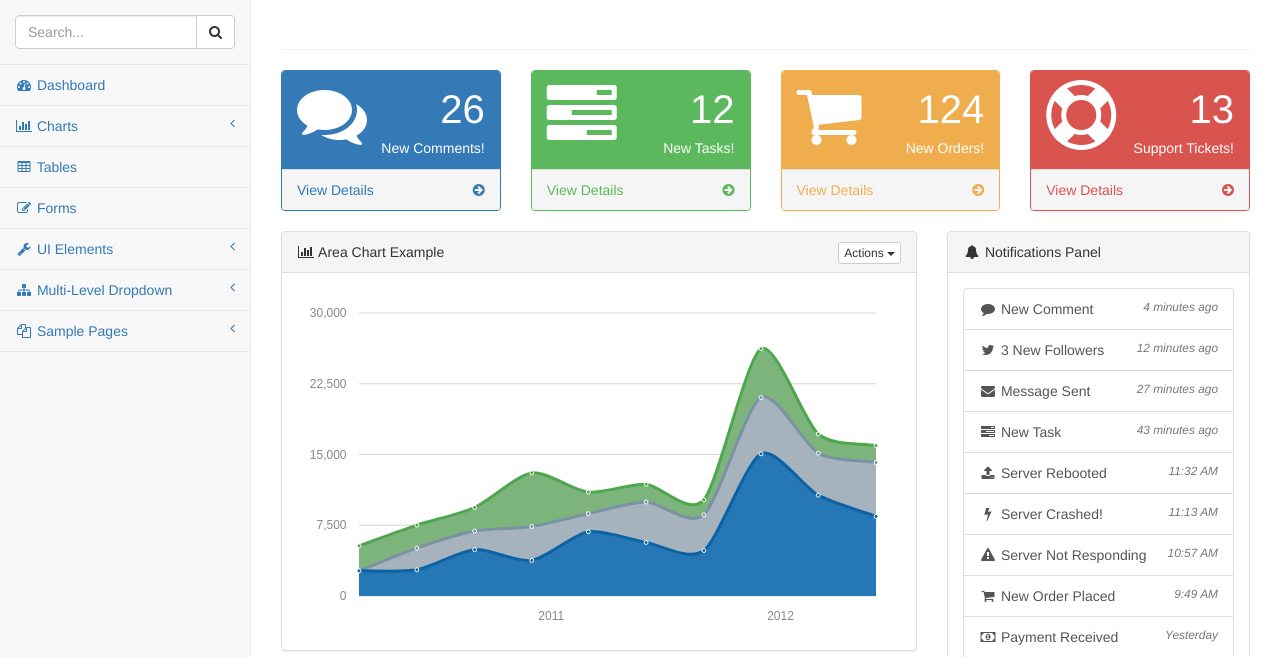
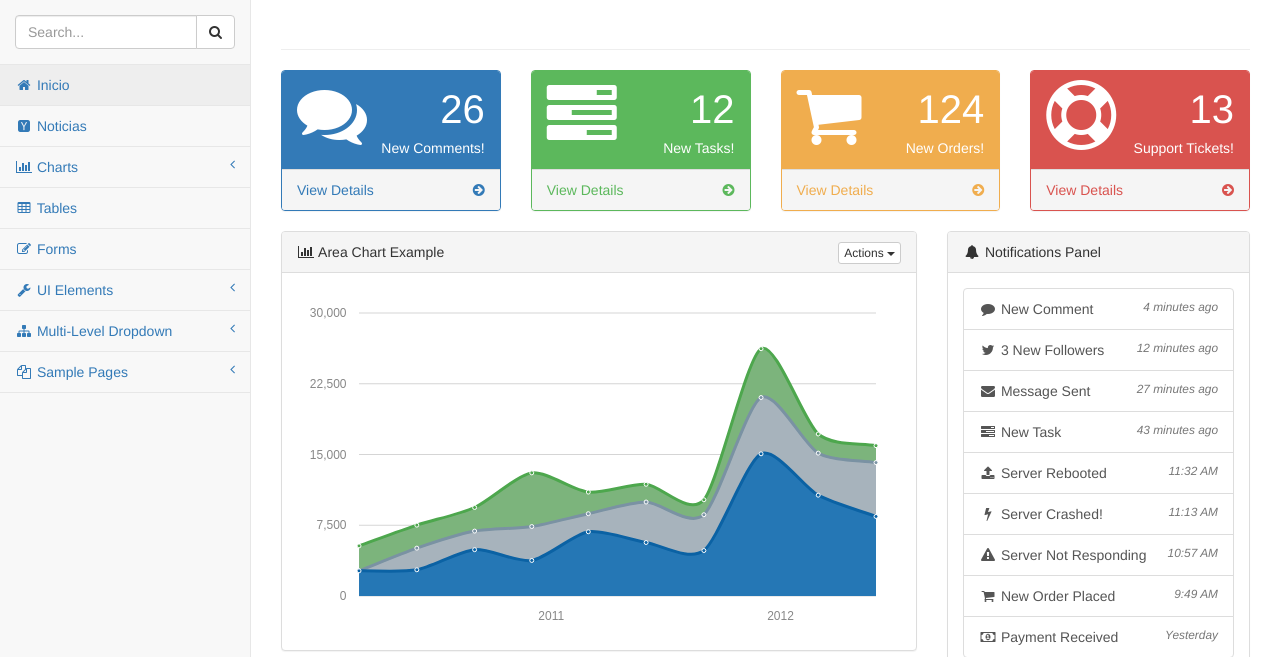
Before and after one commit to anderojas1/SIDeporte, a Django app: page / in a window 1280 px wide. Shown: the part 51-708 px from the top of the page. Run offline with Django 3.2, Linux system fonts and the light colour scheme; grey boxes labelled with a size stand in for pictures from a placeholder-image service; some libraries are stand-ins or nearby versions.

Commit message:
se ubica el render para detalles noticia

```diff
--- a/templates/startbootstrap/pages/index.html
+++ b/templates/startbootstrap/pages/index.html
@@ -250,7 +250,10 @@ Inicio
                             <!-- /input-group -->
                         </li>
                         <li>
-                            <a href="index.html"><i class="fa fa-dashboard fa-fw"></i> Dashboard</a>
+                            <a href="/"><i class="fa fa-home fa-fw"></i> Inicio</a>
+                        </li>
+                        <li>
+                            <a href="noticias/buscar"><i class="fa fa-hacker-news fa-fw"></i> Noticias</a>
                         </li>
                         <li>
                             <a href="#"><i class="fa fa-bar-chart-o fa-fw"></i> Charts<span class="fa arrow"></span></a>
@@ -352,6 +355,8 @@ Inicio
             </div>
             <!-- /.row -->
             {% block buscar_noticias %}
+            {% endblock %}
+            {% block noticia %}
             {% endblock %}
             <div class="row">
                 <div class="col-lg-3 col-md-6">
```
